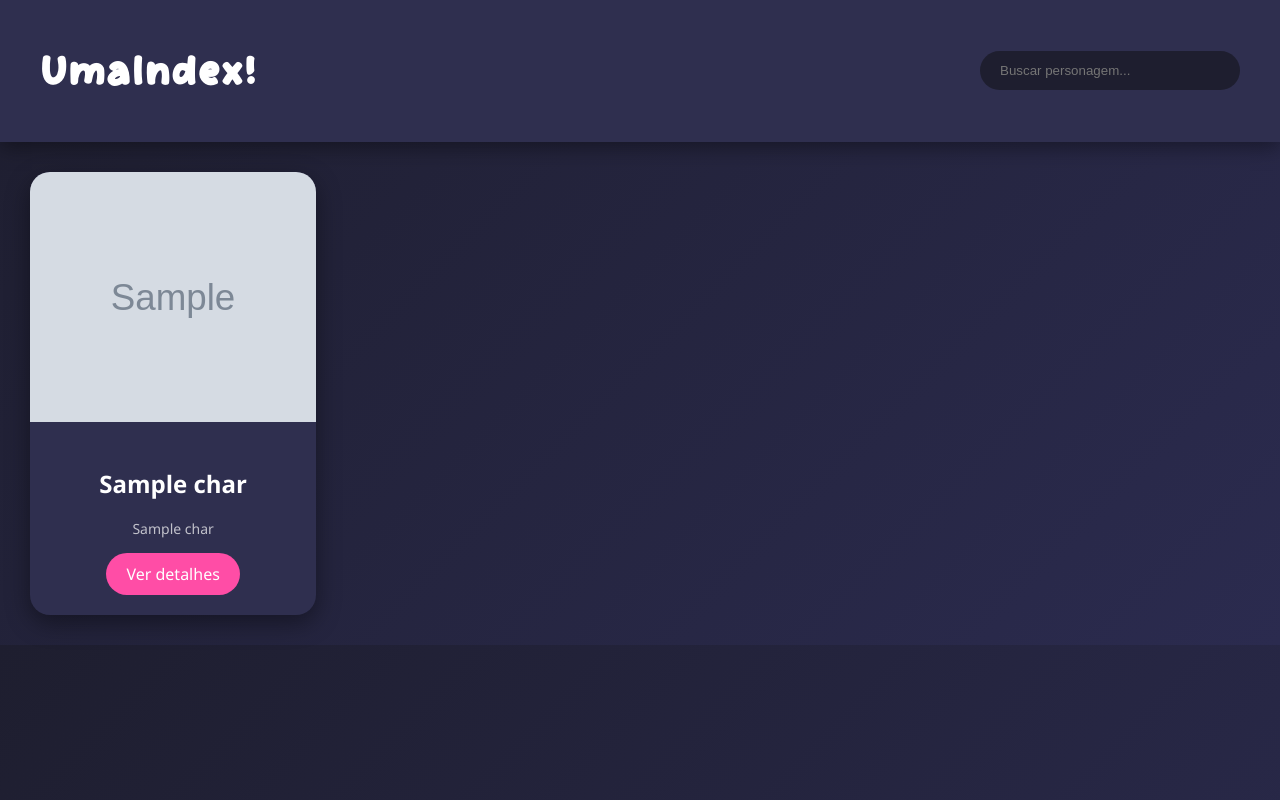
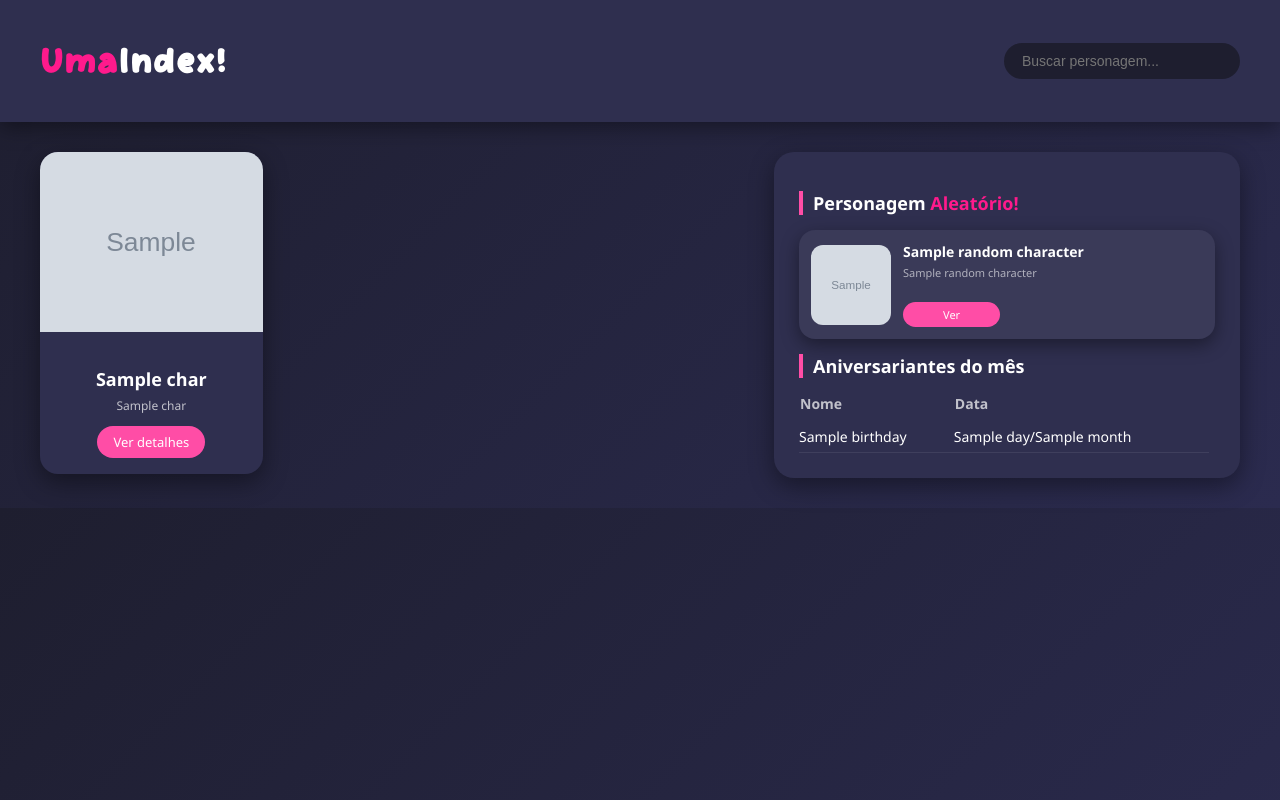
Before and after one commit to ViniciusMarioziOliveira/APIumapyoi, a Flask app: template templates/index.html in a window 1280 px wide. Run offline with Flask 3, Linux system fonts and the light colour scheme; the template is opened without the code that fills it: most values are stand-ins (such as "Sample title", 1, 10 or a date in 2020); grey boxes marked "Sample" are stand-in pictures.

Commit message:
Umafinish!

```diff
--- a/app.py
+++ b/app.py
@@ -1,9 +1,50 @@
 from flask import Flask, render_template
 import requests
+from datetime import datetime
+import random
 
 app = Flask(__name__)
 
 API_BASE = "https://api.umapyoi.net/api/v1"
+
+# 🔥 Cache global
+birthday_cache = []
+
+
+def load_birthdays():
+    """
+    Carrega todos os aniversários da API uma única vez
+    e salva em memória.
+    """
+    global birthday_cache
+
+    print("Carregando aniversários...")
+
+    response = requests.get(f"{API_BASE}/character/list")
+    if response.status_code != 200:
+        print("Erro ao buscar lista de personagens")
+        return
+
+    characters = response.json()
+
+    for char in characters:
+        char_id = char["id"]
+
+        detail_response = requests.get(f"{API_BASE}/character/{char_id}")
+        if detail_response.status_code == 200:
+            detail = detail_response.json()
+
+            # Só adiciona se tiver data válida
+            if detail.get("birth_day") and detail.get("birth_month"):
+                birthday_cache.append({
+                    "name": detail.get("name_en"),
+                    "day": detail.get("birth_day"),
+                    "month": detail.get("birth_month")
+                })
+
+
+# 🔥 Executa UMA VEZ quando o servidor inicia
+load_birthdays()
 
 
 @app.route("/")
@@ -14,13 +55,28 @@ def index():
         return "Erro ao buscar personagens", 500
 
     characters = response.json()
-    return render_template("index.html", characters=characters)
+
+    current_month = datetime.now().month
+
+    birthday_list = [
+        b for b in birthday_cache
+        if int(b["month"]) == current_month
+    ]
+
+    # 🎲 Personagem aleatória
+    random_character = random.choice(characters)
+
+    return render_template(
+        "index.html",
+        characters=characters,
+        birthdays=birthday_list,
+        random_character=random_character
+    )
 
 
 @app.route("/character/<int:char_id>")
 def character_detail(char_id):
 
-    # Buscar personagem
     char_response = requests.get(f"{API_BASE}/character/{char_id}")
     if char_response.status_code != 200:
         return "Personagem não encontrado", 404
--- a/static/style.css
+++ b/static/style.css
@@ -3,6 +3,7 @@ body {
     font-family: 'Segoe UI', sans-serif;
     background: linear-gradient(135deg, #1e1e2f, #2b2b4f);
     color: white;
+    overflow-x: hidden;
 }
 
 /* ================= HEADER ================= */
@@ -11,7 +12,7 @@ body {
     display: flex;
     justify-content: space-between;
     align-items: center;
-    padding: 20px 40px;
+    padding: 18px 40px;
     background: #2f2f4f;
     box-shadow: 0 5px 20px rgba(0,0,0,0.4);
     position: sticky;
@@ -21,26 +22,20 @@ body {
 
 .logo {
     font-family: title1;
-    font-size: 40px;
+    font-size: 34px;
     letter-spacing: 2px;
-    color: white;
-}
-
-/* Área da busca */
-.header-actions {
-    display: flex;
-    align-items: center;
 }
 
 .header-actions input {
-    padding: 10px 18px;
+    padding: 8px 16px;
     border-radius: 25px;
     border: 2px solid transparent;
     outline: none;
     background: #1e1e2f;
     color: white;
     transition: 0.3s ease;
-    width: 220px;
+    width: 200px;
+    font-size: 14px;
 }
 
 .header-actions input:focus {
@@ -52,45 +47,51 @@ body {
 
 .grid {
     display: grid;
-    grid-template-columns: repeat(auto-fill, minmax(250px, 1fr));
-    gap: 25px;
-    padding: 30px;
+    grid-template-columns: repeat(auto-fill, minmax(190px, 1fr));
+    gap: 18px;
+    width: 100%;
 }
 
 .card {
     background: #2f2f4f;
-    border-radius: 20px;
+    border-radius: 18px;
     overflow: hidden;
     box-shadow: 0 8px 25px rgba(0,0,0,0.4);
     transition: transform 0.3s ease, box-shadow 0.3s ease;
 }
 
 .card:hover {
-    transform: translateY(-8px);
+    transform: translateY(-6px);
     box-shadow: 0 15px 35px rgba(0,0,0,0.6);
 }
 
 .card img {
     width: 100%;
-    height: 250px;
+    height: 180px;
     object-fit: cover;
 }
 
 .card-content {
-    padding: 20px;
+    padding: 16px;
     text-align: center;
+}
+
+.card-content h2 {
+    font-size: 18px;
+    margin-bottom: 6px;
 }
 
 .jp-name {
     display: block;
-    font-size: 14px;
+    font-size: 12px;
     opacity: 0.7;
-    margin-bottom: 15px;
+    margin-bottom: 12px;
 }
 
 .btn {
     display: inline-block;
-    padding: 10px 20px;
+    padding: 7px 16px;
+    font-size: 13px;
     background: #ff4da6;
     color: white;
     text-decoration: none;
@@ -203,61 +240,186 @@ body {
 }
 
 .color-box {
-    display: inline-block;
-    width: 20px;
-    height: 20px;
+    width: 18px;
+    height: 18px;
     border-radius: 4px;
 }
 
-/* Descrição */
-.description-box {
-    background: rgba(0,0,0,0.25);
-    padding: 20px;
-    border-radius: 20px;
-    border-left: 4px solid #ff4da6;
-}
+/* DESCRIPTION */
 
 .section {
-    margin-top: 30px;
-}
-
-/* Voz */
-.voice-box audio {
-    margin-top: 10px;
-}
-
-/* ================= OUTFIT BUTTONS ================= */
-
-.outfit-buttons {
-    display: flex;
-    flex-wrap: wrap;
-    gap: 12px;
     margin-top: 20px;
 }
 
-.outfit-btn {
-    padding: 10px 22px;
-    border-radius: 30px;
-    border: 2px solid transparent;
-    background: rgba(255,255,255,0.05);
-    color: white;
-    font-weight: 600;
-    cursor: pointer;
-    transition: 0.3s ease;
-    backdrop-filter: blur(5px);
+.description-box {
+    background: rgba(0,0,0,0.25);
+    padding: 18px;
+    border-radius: 20px;
+    border-left: 4px solid #ff4da6;
+    font-size: 14px;
 }
 
-/* Hover no padrão do site */
-.outfit-btn:hover {
-    background: rgba(255,77,166,0.15);
-    border: 2px solid #ff4da6;
-    box-shadow: 0 0 12px rgba(255,77,166,0.5);
-    transform: translateY(-3px);
+/* VOICE */
+
+.voice-box audio {
+    margin-top: 8px;
+    width: 100%;
 }
 
-/* Botão ativo */
-.outfit-btn.active {
+/* ================= INDEX LAYOUT ================= */
+
+.index-layout {
+    display: flex;
+    gap: 30px;
+    max-width: 1600px;
+    margin: 30px auto;
+    padding: 0 40px;
+    align-items: flex-start;
+}
+
+/* Área dos cards ocupa mais espaço */
+.cards-area {
+    flex: 2.2;
+}
+
+/* Ajusta grid dentro da nova estrutura */
+.cards-area .grid {
+    padding: 0;
+}
+
+/* SIDEBAR */
+
+.sidebar {
+    flex: 1.3;
+    background: #2f2f4f;
+    padding: 25px;
+    border-radius: 20px;
+    box-shadow: 0 8px 25px rgba(0,0,0,0.4);
+    height: fit-content;
+    position: sticky;
+    top: 110px;
+    min-width: 320px;
+}
+
+.sidebar h2 {
+    font-size: 18px;
+    margin-bottom: 15px;
+    border-left: 4px solid #ff4da6;
+    padding-left: 10px;
+}
+
+.sidebar ul {
+    list-style: none;
+    padding: 0;
+    margin-bottom: 25px;
+}
+
+.sidebar ul li {
+    font-size: 14px;
+    margin-bottom: 8px;
+    opacity: 0.8;
+}
+
+/* Tabela de aniversários */
+
+.birthday-table {
+    width: 100%;
+    border-collapse: collapse;
+    font-size: 14px;
+}
+
+.birthday-table th {
+    text-align: left;
+    padding-bottom: 8px;
+    opacity: 0.7;
+}
+
+.birthday-table td {
+    padding: 6px 0;
+    border-bottom: 1px solid rgba(255,255,255,0.08);
+}
+
+/* Scroll da tabela de aniversários */
+
+.birthday-scroll {
+    max-height: 220px;   /* altura do bloco */
+    overflow-y: auto;
+    padding-right: 6px;  /* espaço pro scrollbar */
+}
+
+/* Scroll personalizado (Chrome / Edge) */
+.birthday-scroll::-webkit-scrollbar {
+    width: 6px;
+}
+
+.birthday-scroll::-webkit-scrollbar-track {
+    background: transparent;
+}
+
+.birthday-scroll::-webkit-scrollbar-thumb {
     background: #ff4da6;
-    border: 2px solid #ff4da6;
-    box-shadow: 0 0 18px rgba(255,77,166,0.7);
+    border-radius: 10px;
 }
+
+.birthday-scroll::-webkit-scrollbar-thumb:hover {
+    background: #ff1a8c;
+}
+
+
+/* MINI RANDOM CARD */
+
+.random-mini-card {
+    display: flex;
+    gap: 12px;
+    align-items: center;
+    background: rgba(255,255,255,0.05);
+    padding: 12px;
+    border-radius: 16px;
+    transition: 0.3s ease;
+    box-shadow: 0 6px 18px rgba(0,0,0,0.4);
+}
+
+.random-mini-card:hover {
+    transform: translateY(-3px);
+    background: rgba(255,77,166,0.12);
+}
+
+.random-mini-card img {
+    width: 80px;
+    height: 80px;
+    object-fit: cover;
+    border-radius: 12px;
+    flex-shrink: 0;
+}
+
+.random-mini-content {
+    display: flex;
+    flex-direction: column;
+    gap: 4px;
+}
+
+.random-mini-content h3 {
+    font-size: 14px;
+    margin: 0;
+}
+
+.random-mini-content .jp-name {
+    font-size: 11px;
+    opacity: 0.6;
+}
+
+.mini-btn {
+    margin-top: 6px;
+    align-self: flex-start;
+    padding: 5px 40px;
+    font-size: 11px;
+    background: #ff4da6;
+    color: white;
+    text-decoration: none;
+    border-radius: 20px;
+    transition: 0.3s;
+}
+
+.mini-btn:hover {
+    background: #ff1a8c;
+}
--- a/templates/character.html
+++ b/templates/character.html
@@ -75,7 +75,7 @@
 
     {% if character.profile %}
     <div class="section description-box">
-        <h2>Descrição</h2>
+        <h2>Um pouco da personalidade...</h2>
         <p>{{ character.profile }}</p>
     </div>
     {% endif %}
--- a/templates/index.html
+++ b/templates/index.html
@@ -14,12 +14,15 @@
 <body>
 
 <header class="main-header">
-    <h1 class="logo">UmaIndex!</h1>
+    <h1 class="logo"><span style="color: #ff1a8c;">Uma</span>Index!</h1>
     <div class="header-actions">
         <input type="text" id="searchInput" autocomplete="off"  placeholder="Buscar personagem...">
     </div>
 </header>
 
+<div class="index-layout">
+
+    <div class="cards-area">
         <div class="grid">
             {% for char in characters %}
             <div class="card">
@@ -31,6 +34,57 @@
                 </div>
             </div>
             {% endfor %}
+        </div>
+    </div>
+
+    <aside class="sidebar">
+
+
+<h2> Personagem <span style="color: #ff1a8c;">Aleatório!</span> </h2>
+
+<div class="random-mini-card">
+    <img src="{{ random_character['thumb_img'] }}"
+         alt="{{ random_character['name_en'] }}">
+
+    <div class="random-mini-content">
+        <h3>{{ random_character['name_en'] }}</h3>
+        <span class="jp-name">
+            {{ random_character['name_jp'] }}
+        </span>
+
+        <a class="mini-btn"
+           href="/character/{{ random_character['id'] }}">
+           Ver
+        </a>
+    </div>
+</div>
+
+
+<h2>Aniversariantes do mês</h2>
+
+<div class="birthday-scroll">
+    <table class="birthday-table">
+        <tr>
+            <th>Nome</th>
+            <th>Data</th>
+        </tr>
+
+        {% if birthdays %}
+            {% for b in birthdays|sort(attribute="day") %}
+            <tr>
+                <td>{{ b.name }}</td>
+                <td>{{ b.day }}/{{ b.month }}</td>
+            </tr>
+            {% endfor %}
+        {% else %}
+            <tr>
+                <td colspan="2">Nenhum aniversário este mês</td>
+            </tr>
+        {% endif %}
+    </table>
+</div>
+    </aside>
+
 </div>
 
 
```
Also changed, not shown: other parts of static/style.css (+59 -23 lines). Lines whose indentation alone changed are shown as unchanged.
